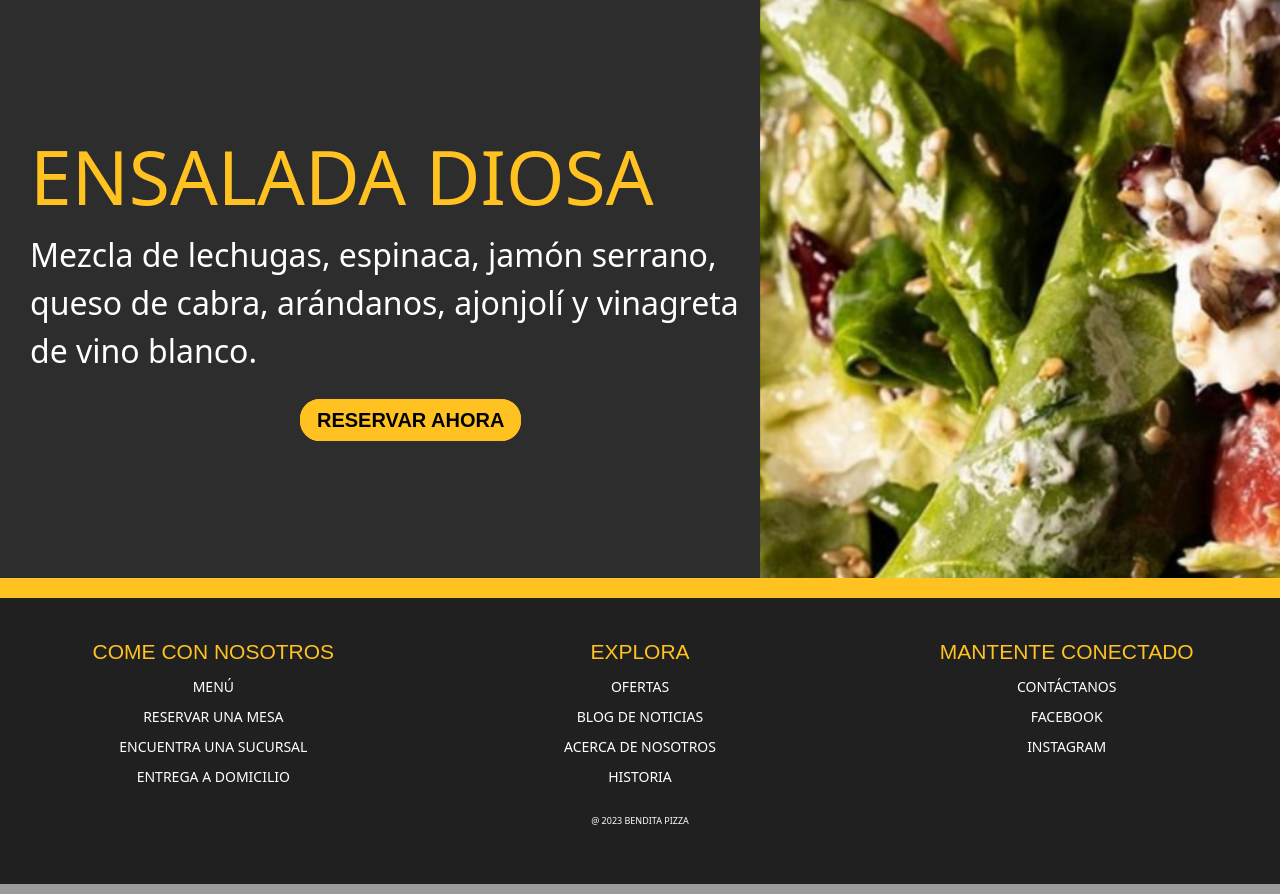
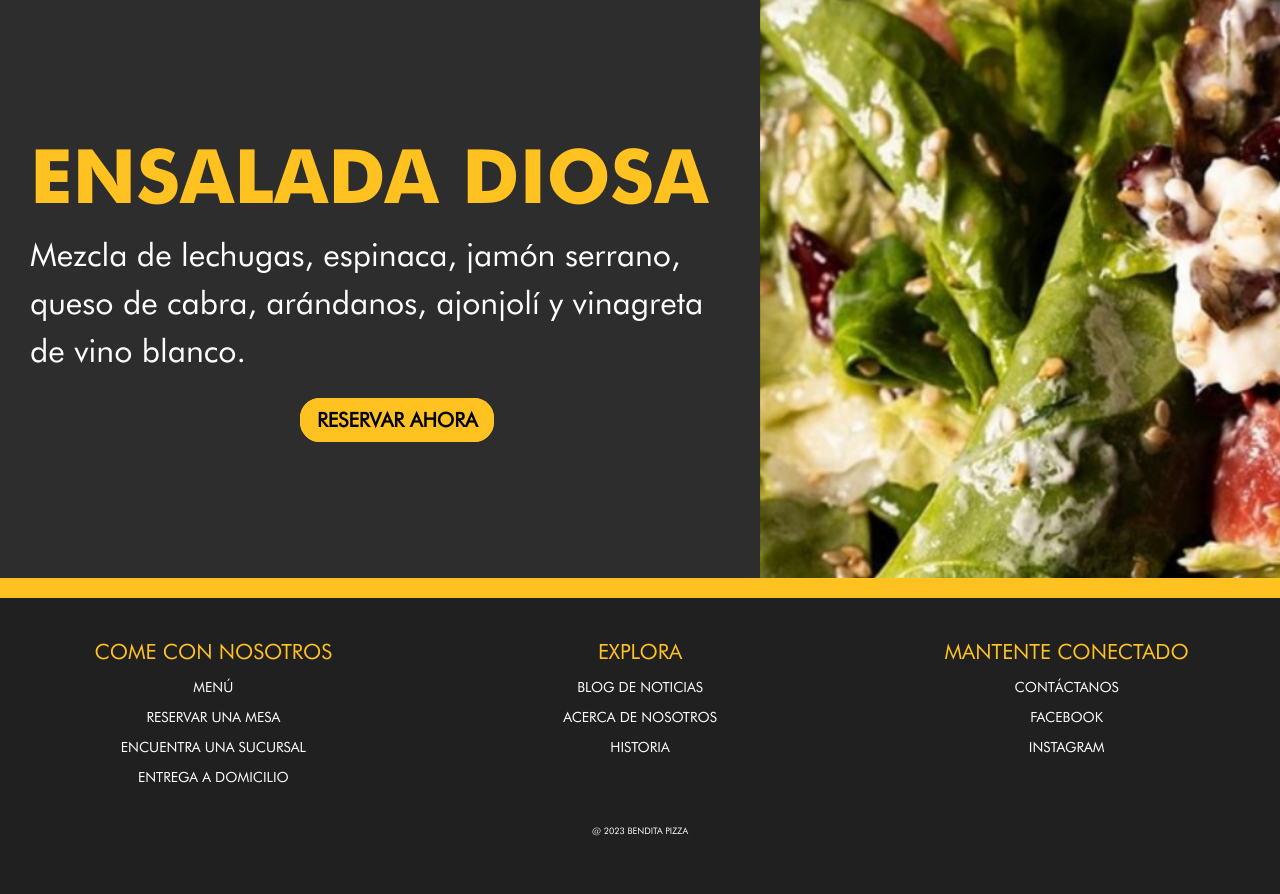
Before and after one commit to AbrahamMtzC/PWBenditaPizza, a PHP site: page / in a window 1280 px wide. Shown: the part 2312-3206 px from the top of the page. Run offline with PHP 8.4, Linux system fonts and the light colour scheme; some libraries are stand-ins or nearby versions.

Commit message:
Arreglo Fuentes
Se agregaron fuentes que faltaban al proyecto

```diff
--- a/admin/header.php
+++ b/admin/header.php
@@ -28,7 +28,7 @@
                     <li><a href="menu.php">Menú</a></li>
                     <li><a href="#">Imagenes</a></li>
                     <li><a href="#">Editor de textos</a></li>
-                    <li><a href="#">Cerrar Sesión</a></li>
+                    <li><a href="../index.html">Cerrar Sesión</a></li>
                 </ul>
             </nav>
         </header>';
--- a/css/estilos.css
+++ b/css/estilos.css
@@ -1,9 +1,26 @@
+/* Fuentes de Bendita Pizza */
 @font-face {
     font-family: 'FuturaBK';
-    src:local('fonts/FutuBd.ttf') format('truetype');
-    font-weight: normal;
-    font-style: normal;
+    src: url(fonts/FutuBK.ttf);
 }
+
+@font-face {
+    font-family: 'FuturaBklt';
+    src: url(fonts/FutuBklt.ttf);
+}
+
+@font-face {
+    font-family: 'FuturaBd';
+    src: url(fonts/FutuBd.ttf);
+}
+
+@font-face {
+    font-family: 'FuturaBdlt';
+    src: url(fonts/FutuBdlt.ttf);
+}
+
+
+/* Fin Fuentes de Bendita Pizza */
 
 .barra{
     background-color: black;
@@ -41,6 +58,7 @@ nav .bt-reservar {
     color: black;
     border: 2px solid #FFC221; /* Agregar un borde de 2px de ancho en color amarillo */
     font-weight: bold;
+    font-family: 'FuturaBk', sans-serif;
     border-radius: 20px; /* Hacer que los bordes sean redondeados */
     padding: 8px 15px; /* Agregar un poco de espacio interno para que el borde no toque el texto */
 }
@@ -98,14 +116,16 @@ footer {
 .columna-footer a {
     font-size: 14px;
     color: #fff;
+    font-family: 'FuturaBK', sans-serif;
     text-transform: uppercase;
     text-decoration: none;
 }
 
 .texto-footer {
     text-align: center;
+    font-family: 'FuturaBK', sans-serif;
     font-size: 9px;
-    margin-top: 20px;
+    margin-top: 30px;
 }
 
 /* Estilos slide carousel */
@@ -192,6 +212,8 @@ footer {
 
 .noti-titulo {
     color: #FFC221;
+    font-family: 'FuturaBd', sans-serif;
+    font-weight: bold;
     text-transform: uppercase;
     font-size: 75px;
     margin-top: 10px;
@@ -201,9 +223,11 @@ footer {
 
 .noti-desc {
     color: #fff;
+    font-family: 'FuturaBK', sans-serif;
     font-size: 32px;
     margin-bottom: 30px;
     margin-left: 30px;
+    margin-right: 15px;
 }
 
 .noti-img {
--- a/index.html
+++ b/index.html
@@ -133,7 +133,6 @@
             <div class="columna-footer">
                 <h2>Explora</h2>
                 <ul>
-                    <li><a href="#">Ofertas</a></li>
                     <li><a href="#">Blog de noticias</a></li>
                     <li><a href="#">Acerca de nosotros</a></li>
                     <li><a href="#">Historia</a></li>
@@ -143,8 +142,8 @@
                 <h2>Mantente conectado</h2>
                 <ul>
                     <li><a href="#">Contáctanos</a></li>
-                    <li><a href="#">Facebook</a></li>
-                    <li><a href="#">Instagram</a></li>
+                    <li><a href="https://www.facebook.com/BenditaPizzaDgo">Facebook</a></li>
+                    <li><a href="https://www.instagram.com/benditapizzadgo/?hl=es">Instagram</a></li>
                 </ul>
             </div>
         </div>
```
